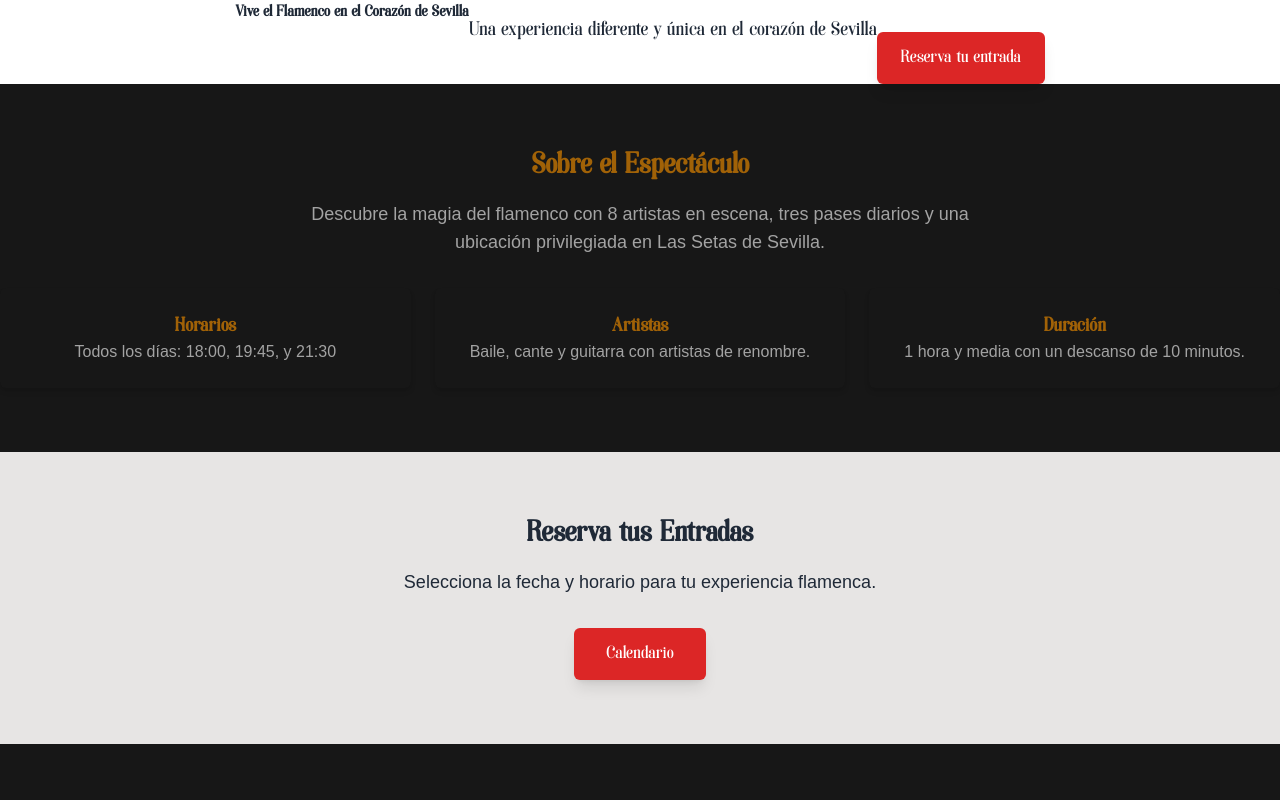
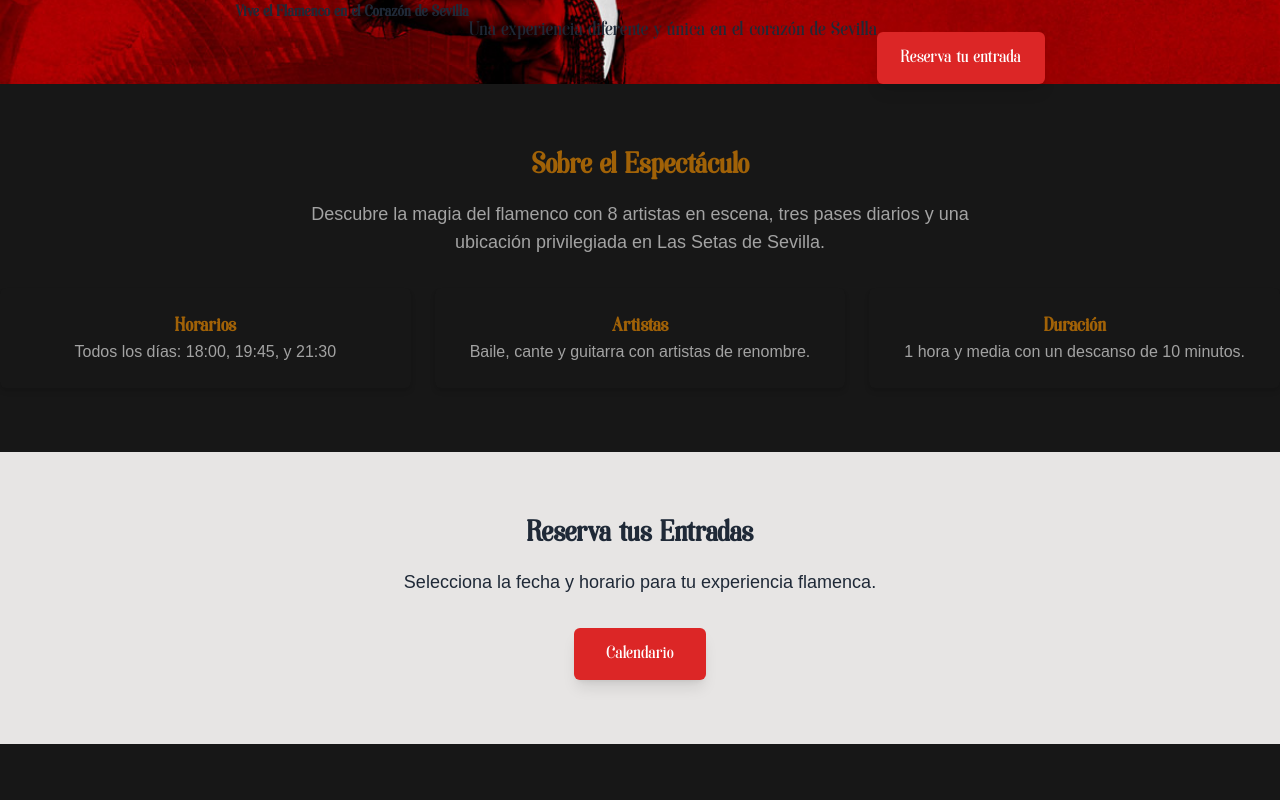
Before and after one commit to julord87/tablado, a Next.js app: page / in a window 1280 px wide. Shown: the top 800 px of the page. Built offline with nearby package versions, Linux system fonts and the light colour scheme.

Commit message:
Refactor BookingModal to manage modal root dynamically; update HeroSection styling for improved background handling

```diff
--- a/components/BookingModal.tsx
+++ b/components/BookingModal.tsx
@@ -11,16 +11,18 @@ const Modal: React.FC<ModalProps> = ({ isOpen, onClose, children }) => {
   const [modalRoot, setModalRoot] = useState<HTMLElement | null>(null);
 
   useEffect(() => {
-    const root = document.getElementById("modal-root");
-    if (!root) {
-      const newRoot = document.createElement("div");
-      newRoot.id = "modal-root";
-      document.body.appendChild(newRoot);
-      setModalRoot(newRoot);
+    if (isOpen) {
+      let root = document.getElementById("modal-root");
+      if (!root) {
+        root = document.createElement("div");
+        root.id = "modal-root";
+        document.body.appendChild(root);
+      }
+      setModalRoot(root);
     } else {
-      setModalRoot(root);
+      setModalRoot(null);
     }
-  }, []);
+  }, [isOpen]);
 
   if (!isOpen || !modalRoot) return null;
 
--- a/components/HeroSection.tsx
+++ b/components/HeroSection.tsx
@@ -8,7 +8,7 @@ const HeroSection = () => {
 
   return (
     <>
-      <section className="relative flex flex-col items-center justify-center h-screen bg-cover bg-center bg-[url('/images/hero.jpg')] text-yellow-500 overflow-hidden">
+      <section className="relative flex flex-col items-center justify-center h-screen hero-bg text-yellow-500 overflow-hidden">
         <h1 className="text-4xl md:text-6xl font-bold text-center drop-shadow-lg">
           Vive el Flamenco en el Corazón de Sevilla
         </h1>
--- a/src/app/globals.css
+++ b/src/app/globals.css
@@ -62,10 +62,17 @@ p, label, input {
 }
 
 section[data-open="true"] {
-  position: fixed !important;
+  position: relative !important;
   top: 50%;
   left: 50%;
   transform: translate(-50%, -50%);
+}
+
+/* globals.css */
+.hero-bg {
+  background-image: url('/images/hero.jpg');
+  background-size: cover;
+  background-position: center;
 }
 
 /* Agregar en globals.css */
@@ -90,9 +97,15 @@ section[data-open="true"] {
 
 #modal-root {
   position: fixed;
-  z-index: 10000 !important;
+  z-index: -1; /* Mantenerlo en el fondo cuando no esté en uso */
   top: 0;
   left: 0;
   width: 100%;
   height: 100%;
+  pointer-events: none; /* Evita que bloquee la interacción */
 }
+
+.modal-open {
+  z-index: 999999 !important; /* Asegura que el modal se muestre */
+  pointer-events: all; /* Permite interacción cuando está activo */
+}
```
